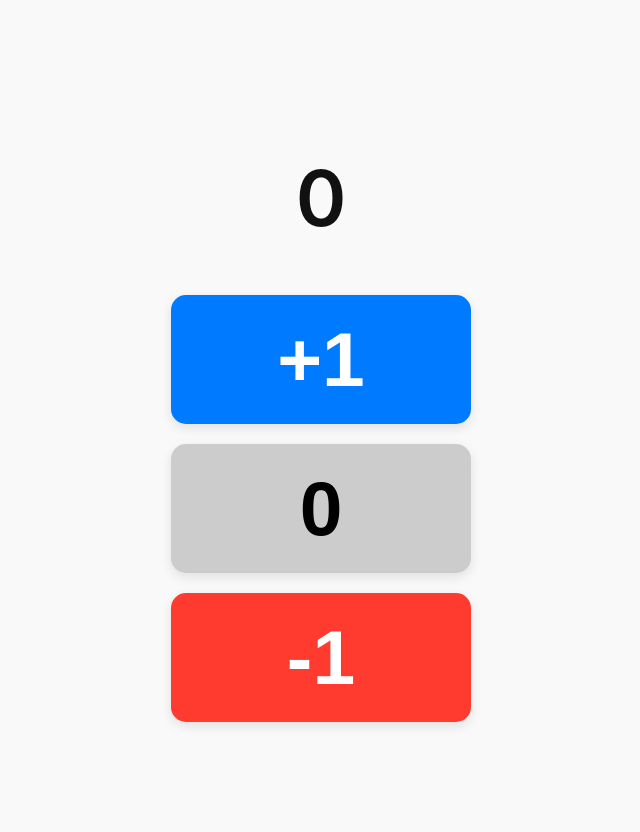
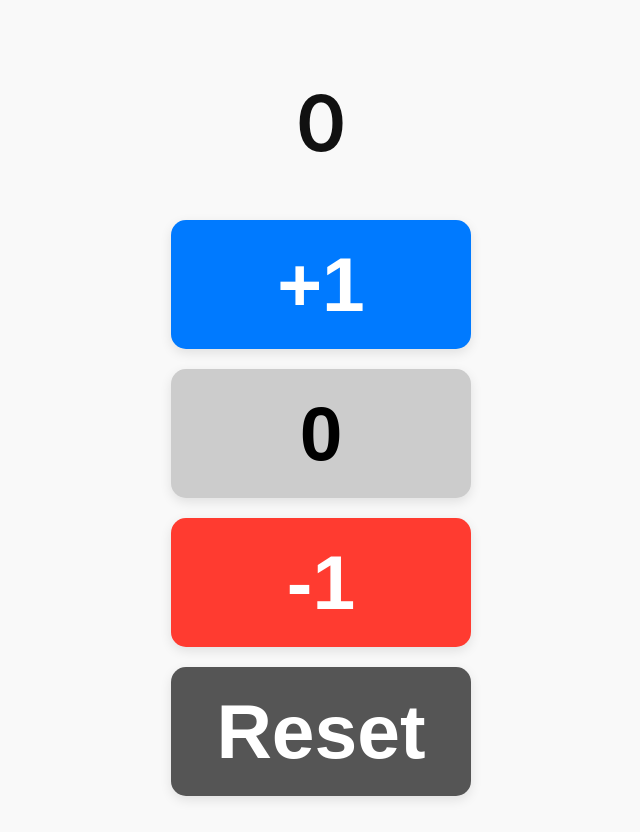
Before and after one commit to cswlim/blackjack-counter, a website: page public/index.html in a window 1280 px wide. Shown: the whole page, without its empty margins (319-959 px from the left). Drawn offline with Linux system fonts and the light colour scheme.

Commit message:
Update index.html
added reset button

```diff
--- a/public/index.html
+++ b/public/index.html
@@ -60,6 +60,11 @@
     .minus {
       background: #ff3b30;
     }
+
+    .reset {
+      background: #555;
+    }
+
   </style>
 </head>
 <body>
@@ -67,6 +72,7 @@
   <button class="button plus" onclick="sendUpdate(1)">+1</button>
   <button class="button zero" onclick="sendUpdate(0)">0</button>
   <button class="button minus" onclick="sendUpdate(-1)">-1</button>
+  <button class="button reset" onclick="sendReset()">Reset</button>
 
   <script>
     let ws = new WebSocket("wss://" + location.host + "/ws");
```
